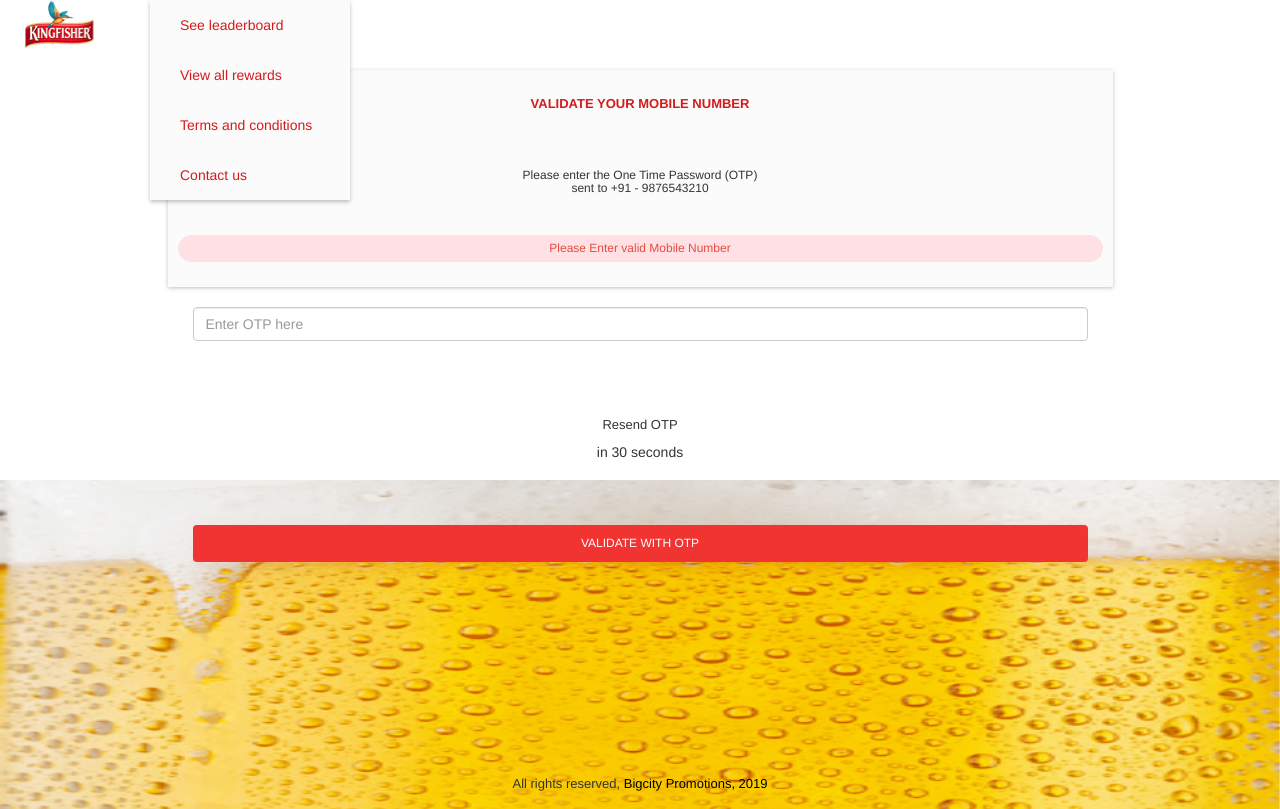
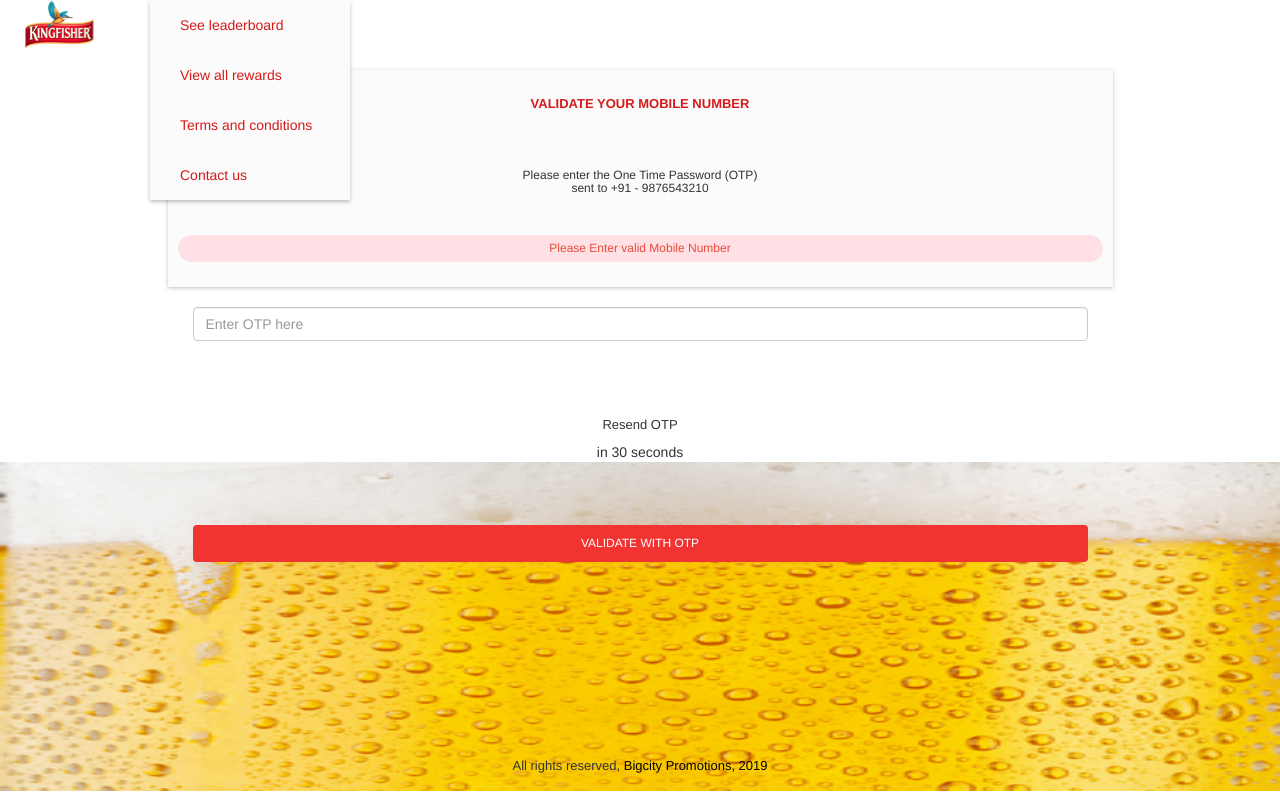
Before and after one commit to ansarianam02/kingfisher, a PHP site: page /otp.html in a window 1280 px wide. Run offline with PHP 8.4, Linux system fonts and the light colour scheme; some libraries are stand-ins or nearby versions.

Commit message:
Add files via upload

```diff
--- a/css/layout.css
+++ b/css/layout.css
@@ -19,7 +19,8 @@ body.register-page{
   min-height: 100vh;
 }
 .otp-page #content{
-  min-height: 95vh;
+  min-height: 92.8vh;
+
 }
 section.footer-section{
   position: relative;
--- a/otp.html
+++ b/otp.html
@@ -120,6 +120,11 @@
   <link rel="stylesheet" type="text/css" href="css/layout.css">
   <link rel="stylesheet" type="text/css" href="css/iplStyle.css">
  <script type="text/javascript" src="js/main.js"></script>
+ <style type="text/css">
+  html, body {
+    overflow: hidden;
+  }
+ </style>
 </body>
 
 </html>
```
